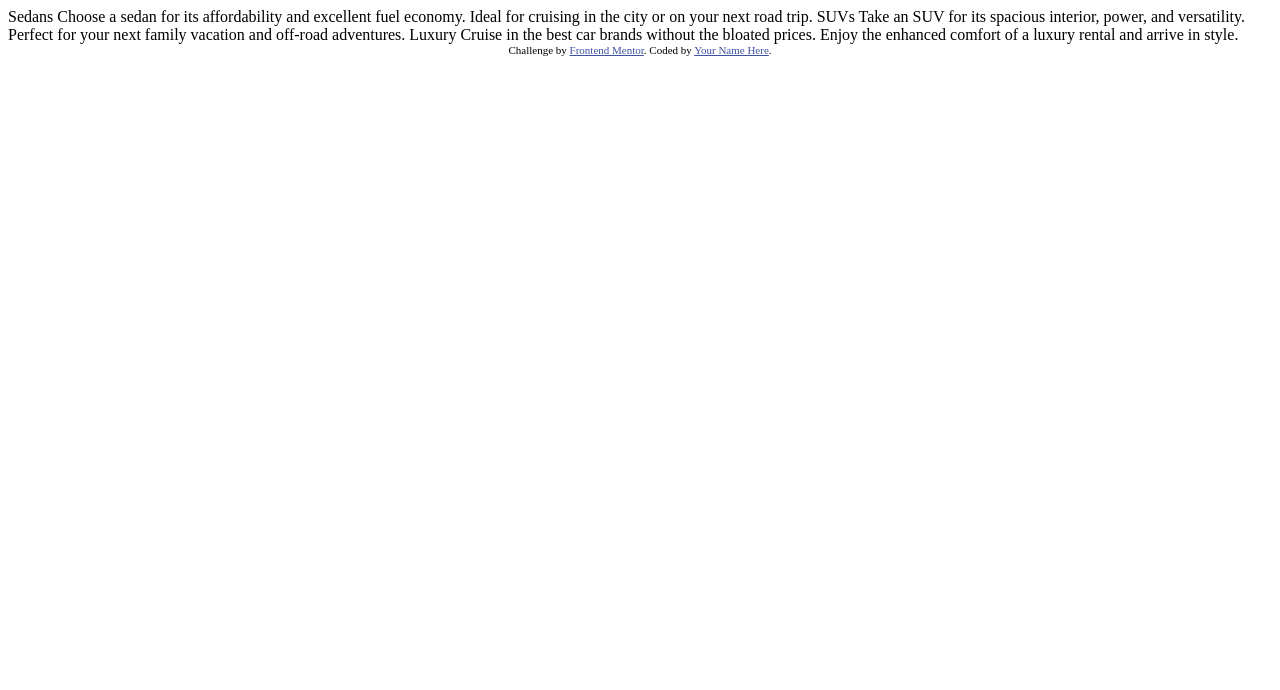
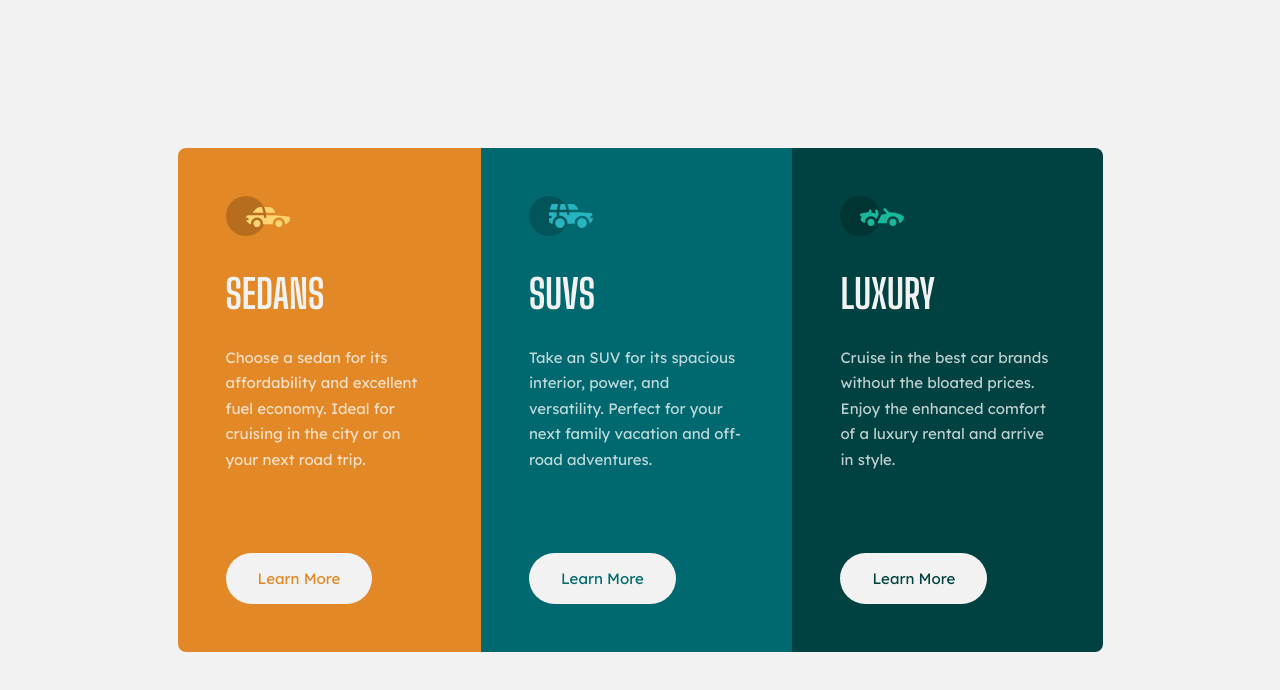
Before and after one commit to T-Bax/3-column-preview-card-component-main, a plain HTML site: page index.html in a window 1280 px wide. Drawn offline with Linux system fonts and the light colour scheme.

Commit message:
Completed Implementation

```diff
--- a/index.html
+++ b/index.html
@@ -5,32 +5,47 @@
   <meta name="viewport" content="width=device-width, initial-scale=1.0"> <!-- displays site properly based on user's device -->
 
   <link rel="icon" type="image/png" sizes="32x32" href="./images/favicon-32x32.png">
-
+  <link rel="stylesheet" type="text/css" href="styles/css/main.css">
   <title>Frontend Mentor | 3-column preview card component</title>
 
-  <!-- Feel free to remove these styles or customise in your own stylesheet 👍 -->
-  <style>
-    .attribution { font-size: 11px; text-align: center; }
-    .attribution a { color: hsl(228, 45%, 44%); }
-  </style>
+
 </head>
 <body>
-
+  <main>
+    <div class="first partition">
+      <img src="images/icon-sedans.svg">
+      <h1>
         Sedans
+      </h1>
+      <p>
         Choose a sedan for its affordability and excellent fuel economy. Ideal for cruising in the city
     or on your next road trip.
-
+      </p>
+      <button>Learn More</button>
+    </div>
+    <div class="middle partition">
+      <img src="images/icon-suvs.svg">
+      <h1>
         SUVs
+      </h1>
+      <p>
         Take an SUV for its spacious interior, power, and versatility. Perfect for your next family vacation
     and off-road adventures.
-
+      </p>
+      <button>Learn More</button>
+    </div>
+    <div class="last partition">
+      <img src="images/icon-luxury.svg">
+      <h1>
         Luxury
+      </h1>
+      <p>
         Cruise in the best car brands without the bloated prices. Enjoy the enhanced comfort of a luxury
     rental and arrive in style.
+      </p>
+      <button>Learn More</button>
+    </div>
+  </main>
 
-  <div class="attribution">
-    Challenge by <a href="https://www.frontendmentor.io?ref=challenge" target="_blank">Frontend Mentor</a>.
-    Coded by <a href="#">Your Name Here</a>.
-  </div>
 </body>
 </html>
--- /dev/null
+++ b/styles/css/main.css
@@ -0,0 +1,102 @@
+@import url('https://fonts.googleapis.com/css2?family=Big+Shoulders+Display:wght@700&family=Lexend+Deca&display=swap');
+:root{
+    --clr-primary-brightorange: hsl(31, 77%, 52%);
+    --clr-primary-darkcyan: hsl(184, 100%, 22%);
+    --clr-primary-verydarkcyan: hsl(179, 100%, 13%);
+
+    --clr-neutral-transparentwhite: hsla(0, 0%, 100%, 0.75);
+    --clr-neutral-verylightgray: hsl(0, 0%, 95%);
+
+    --fs-base: 15px;
+    --ff-primary: 'Lexend Deca', sans-serif;
+    --ff-secondary: 'Big Shoulders Display', cursive;
+}
+
+body{
+    display: flex;
+    align-items: center;
+    min-height: 100vh;
+    margin: 0;
+    background-color: var(--clr-neutral-verylightgray);
+    font-family: var(--ff-primary);
+    font-size: var(--fs-base);
+    color: var(--clr-neutral-transparentwhite);
+    font-weight: 400;
+
+}
+h1{
+    margin-top: 1.85rem;
+    font-family: var(--ff-secondary);
+    text-transform: uppercase;
+    font-weight: 700;
+    font-size:2.5rem;
+    color: var(--clr-neutral-verylightgray);
+}
+p{
+    margin-top:1rem;
+    margin-bottom:1rem;
+    line-height: 1.6rem;
+}
+main{
+
+    width: 325px;
+    margin-left: auto;
+    margin-right:auto;
+    display: flex;
+    flex-direction: column;
+
+
+}
+button{
+    border-radius: 4rem;
+    border: none;
+    padding: 1rem 2rem;
+    text-align: center;
+    text-decoration: none;
+    margin: 0 0;
+    cursor: pointer;
+    font-family: inherit;
+    font-size: inherit;
+    background-color: var(--clr-neutral-verylightgray);
+}
+.partition{
+    padding: 3rem;
+
+}
+
+.first{
+    background-color: var(--clr-primary-brightorange);
+    border-radius: .5rem .5rem 0 0;
+}
+.first button{
+    color: var(--clr-primary-brightorange);
+}
+.middle{
+    background-color: var(--clr-primary-darkcyan);
+}
+.middle button{
+    color: var(--clr-primary-darkcyan);
+}
+.last{
+    background-color: var(--clr-primary-verydarkcyan);
+    border-radius: 0 0 .5rem .5rem;
+}
+.last button{
+    color: var(--clr-primary-verydarkcyan);
+}
+
+@media (min-width: 975px) {
+    main{
+        width: 925px;
+        flex-direction:row;
+    }
+    .first{
+        border-radius: .5rem 0 0 .5rem;
+    }
+    .last{
+        border-radius: 0 .5rem .5rem 0;
+    }
+    p{
+        margin-bottom: 5rem;
+    }
+}
```
Lines whose indentation alone changed are shown as unchanged.
